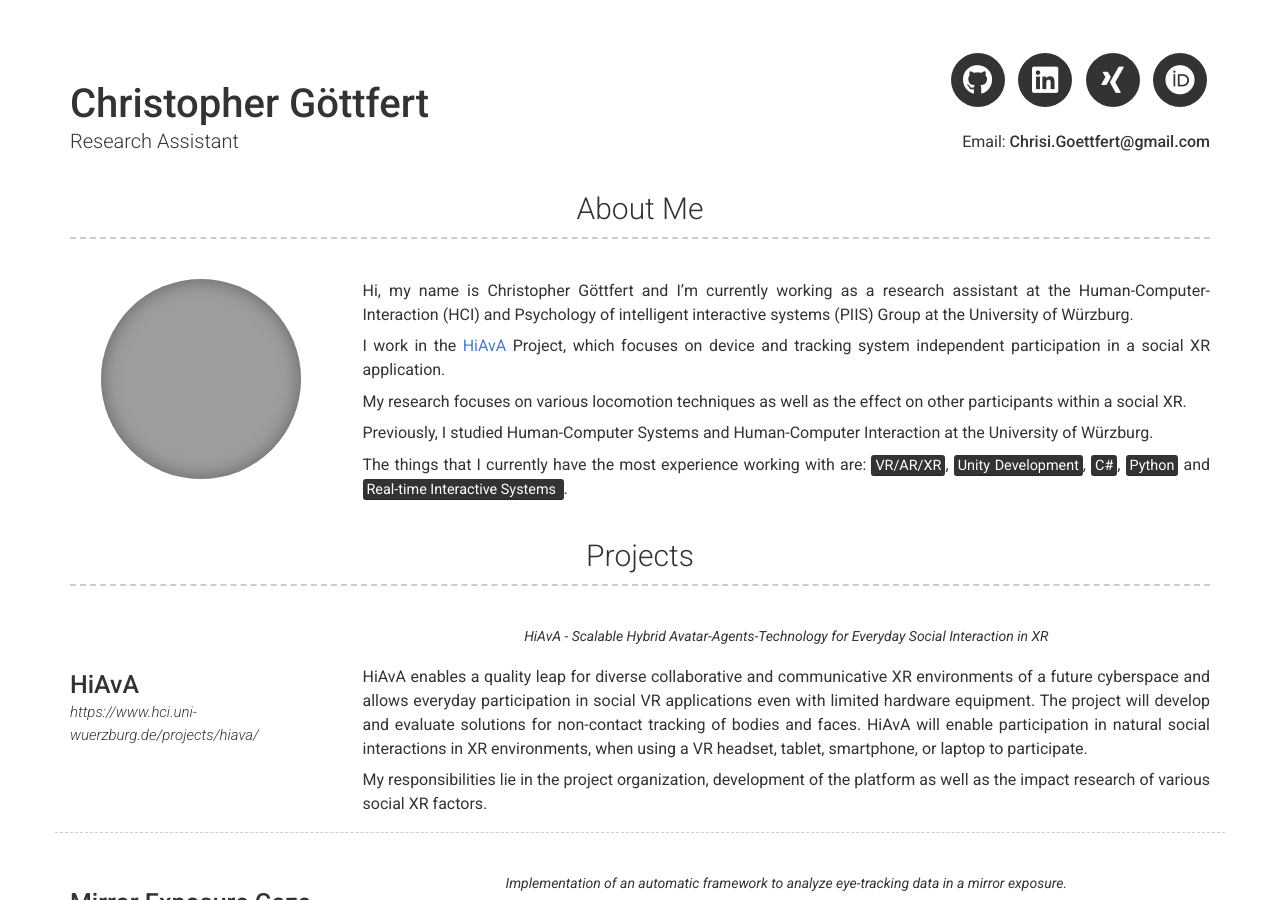
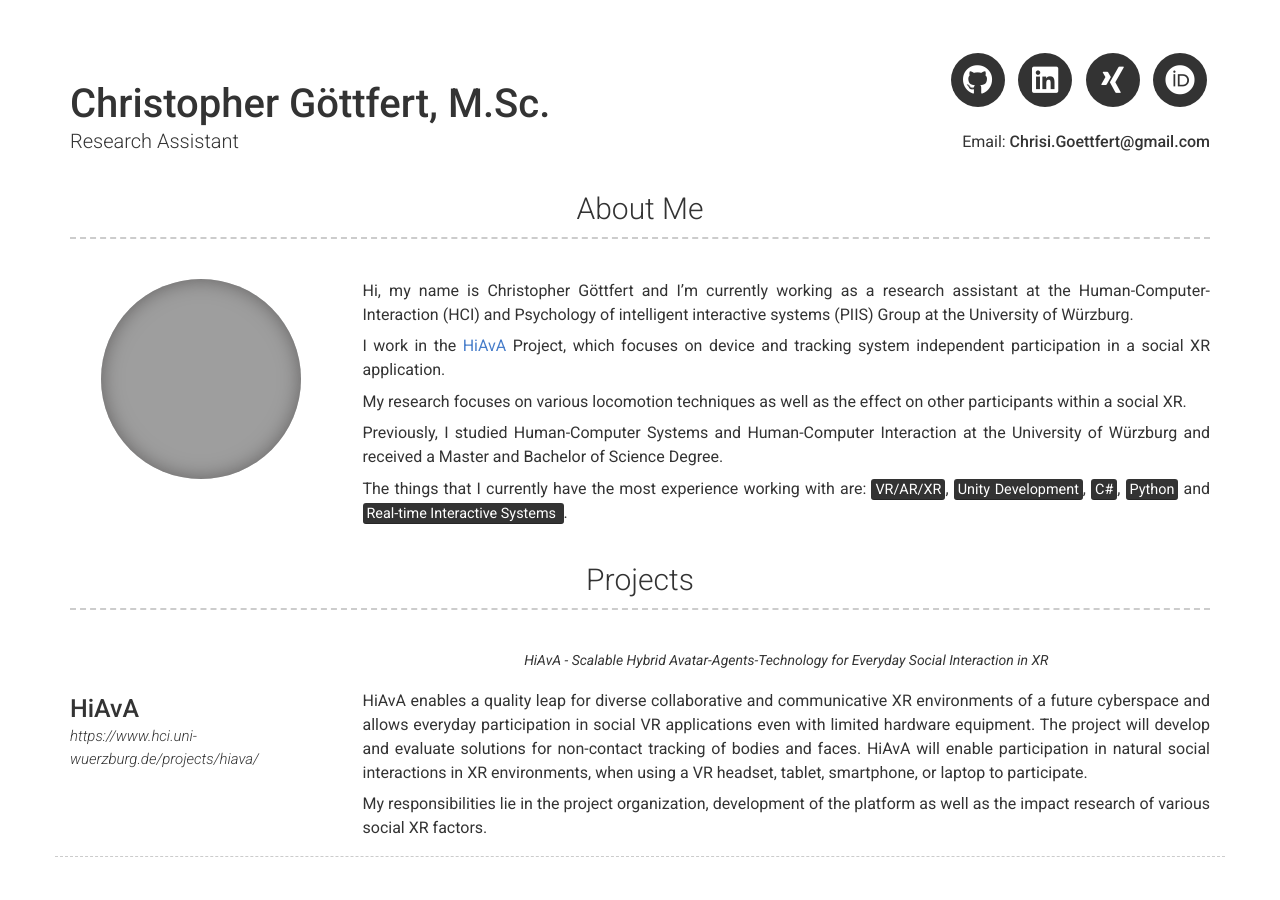
Before and after one commit to ChrisGoettfert/ChrisGoettfert.github.io, a Jekyll site: the page built from index.md, in a window 1280 px wide and 900 px high. Built offline with Jekyll 4.4.1, drawn with Linux system fonts in a browser that asks for light colours; nearby versions of some CDN libraries; some of the changed text lies outside the part shown; grey boxes are pictures that could not be loaded.

Commit message:
added info about degree

```diff
--- a/_config.yml
+++ b/_config.yml
@@ -6,7 +6,7 @@ favicon: images/cg-logo-v1.png
 version: 2
 
 # Personal info
-name: Christopher Göttfert
+name: Christopher Göttfert, M.Sc.
 title: Research Assistant
 email: Chrisi.Goettfert@gmail.com
 # email_title: Email (Email title override)
@@ -58,7 +58,7 @@ about_content: | # this will include new lines to allow paragraphs
 
   My research focuses on various locomotion techniques as well as the effect on other participants within a social XR. <br>
 
-  Previously, I studied Human-Computer Systems and Human-Computer Interaction at the University of Würzburg.
+  Previously, I studied Human-Computer Systems and Human-Computer Interaction at the University of Würzburg and received a Master and Bachelor of Science Degree.
 
   The things that I currently have the most experience working with are:
   <mark>VR/AR/XR</mark>,
```
